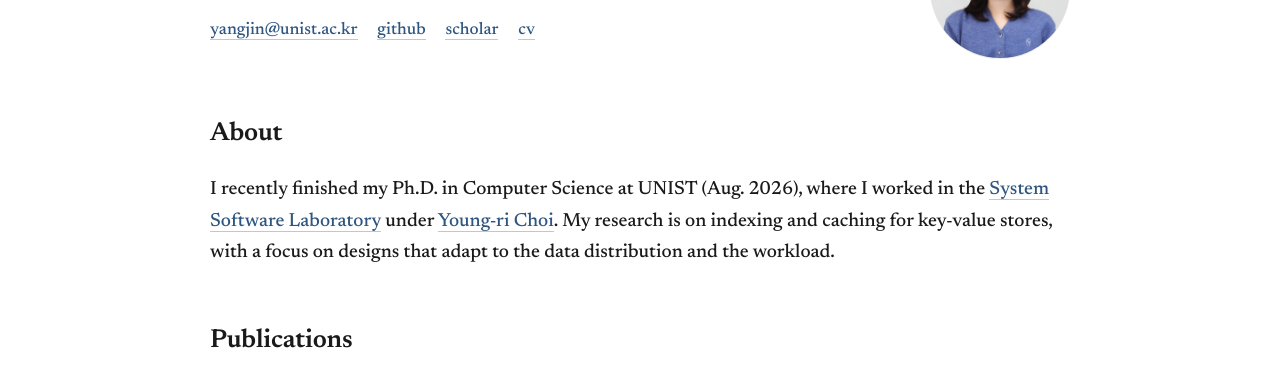
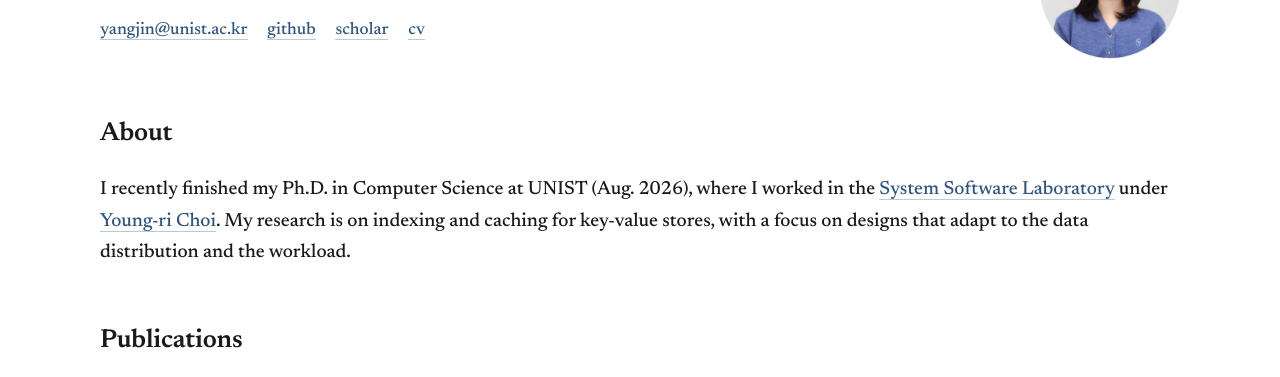
Before and after one commit to sheepjin11/sheepjin11.github.io, a plain HTML site: page index.html in a window 1280 px wide. Shown: the part 141-518 px from the top of the page. Drawn offline with Linux system fonts and the light colour scheme.

Commit message:
Widen further: 860→1080px to match Bootstrap container width

```diff
--- a/index.html
+++ b/index.html
@@ -16,9 +16,9 @@
     line-height: 1.65;
     color: #1a1a1a;
     background: #ffffff;
-    max-width: 860px;
+    max-width: 1080px;
     margin: 56px auto 80px;
-    padding: 0 32px;
+    padding: 0 40px;
   }
 
   a { color: #2f5680; text-decoration: none; border-bottom: 1px solid rgba(47, 86, 128, .32); }
```
